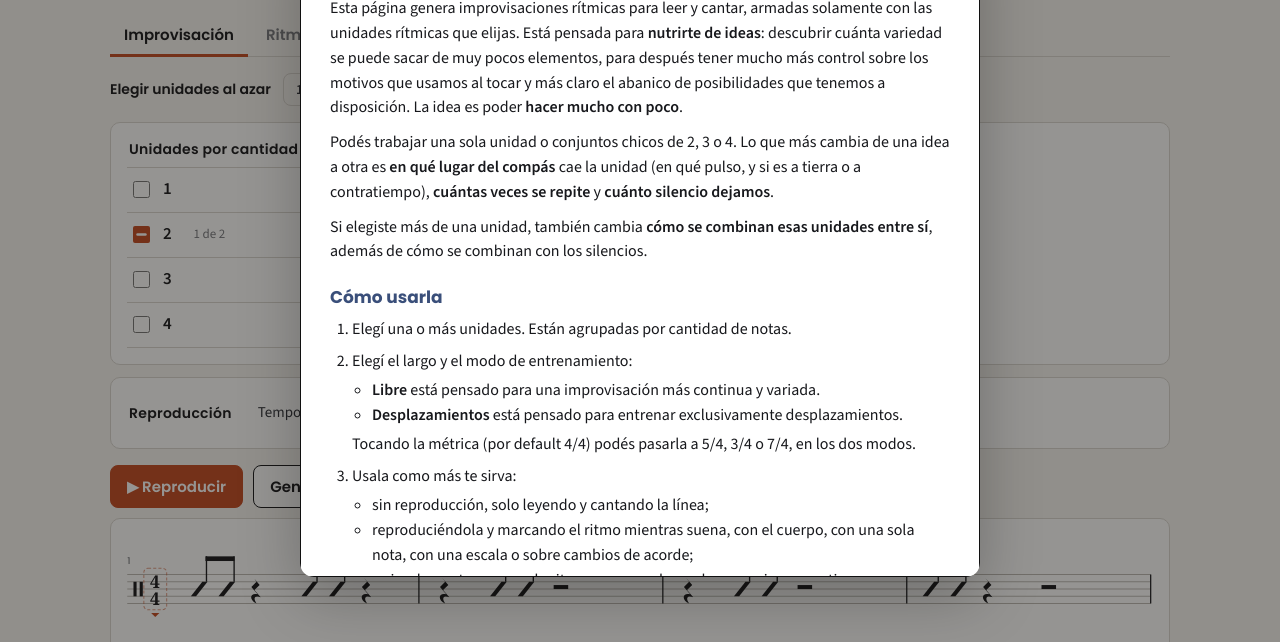
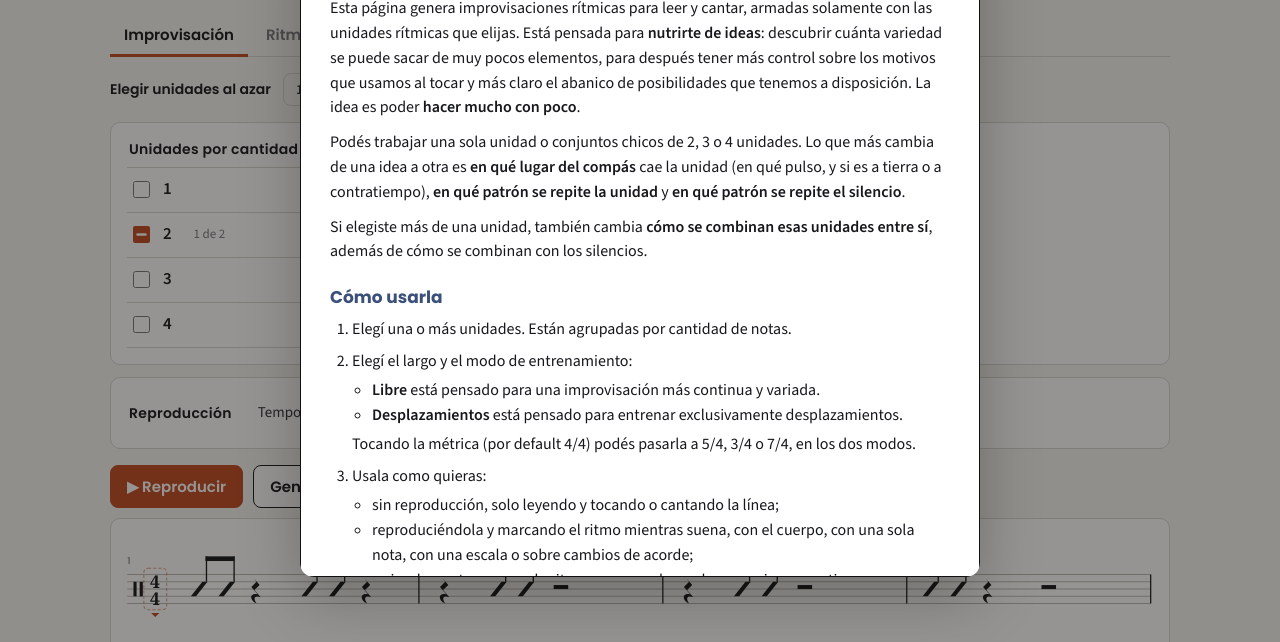
Before and after one commit to andykligman/entrenador-ritmico, a plain HTML site: page index.html in a window 1280 px wide. Shown: the part 151-793 px from the top of the page. Drawn offline with nearby package versions, Linux system fonts and the light colour scheme.

Commit message:
Ajustes al texto de bienvenida
Co-Authored-By: Claude Opus 5.5 <noreply@anthropic.com>
Claude-Session: https://claude.ai/code/session_01WEREQYk7orThHX6QA8bRv6

```diff
--- a/index.html
+++ b/index.html
@@ -172,8 +172,8 @@ footer{margin-top:26px;padding-top:12px;border-top:1px solid var(--rule);font-si
 <dialog id="intro" class="intro" aria-labelledby="introT">
   <div class="introIn">
   <h2 id="introT">Improvisación con unidades rítmicas</h2>
-  <p>Esta página genera improvisaciones rítmicas para leer y cantar, armadas solamente con las unidades rítmicas que elijas. Está pensada para <strong>nutrirte de ideas</strong>: descubrir cuánta variedad se puede sacar de muy pocos elementos, para después tener mucho más control sobre los motivos que usamos al tocar y más claro el abanico de posibilidades que tenemos a disposición. La idea es poder <strong>hacer mucho con poco</strong>.</p>
-  <p>Podés trabajar una sola unidad o conjuntos chicos de 2, 3 o 4. Lo que más cambia de una idea a otra es <strong>en qué lugar del compás</strong> cae la unidad (en qué pulso, y si es a tierra o a contratiempo), <strong>cuántas veces se repite</strong> y <strong>cuánto silencio dejamos</strong>.</p>
+  <p>Esta página genera improvisaciones rítmicas para leer y cantar, armadas solamente con las unidades rítmicas que elijas. Está pensada para <strong>nutrirte de ideas</strong>: descubrir cuánta variedad se puede sacar de muy pocos elementos, para después tener más control sobre los motivos que usamos al tocar y más claro el abanico de posibilidades que tenemos a disposición. La idea es poder <strong>hacer mucho con poco</strong>.</p>
+  <p>Podés trabajar una sola unidad o conjuntos chicos de 2, 3 o 4 unidades. Lo que más cambia de una idea a otra es <strong>en qué lugar del compás</strong> cae la unidad (en qué pulso, y si es a tierra o a contratiempo), <strong>en qué patrón se repite la unidad</strong> y <strong>en qué patrón se repite el silencio</strong>.</p>
   <p>Si elegiste más de una unidad, también cambia <strong>cómo se combinan esas unidades entre sí</strong>, además de cómo se combinan con los silencios.</p>
   <h3>Cómo usarla</h3>
   <ol>
@@ -182,14 +182,14 @@ footer{margin-top:26px;padding-top:12px;border-top:1px solid var(--rule);font-si
       <ul><li><strong>Libre</strong> está pensado para una improvisación más continua y variada.</li>
       <li><strong>Desplazamientos</strong> está pensado para entrenar exclusivamente desplazamientos.</li></ul>
       Tocando la métrica (por default 4/4) podés pasarla a 5/4, 3/4 o 7/4, en los dos modos.</li>
-    <li>Usala como más te sirva:
-      <ul><li>sin reproducción, solo leyendo y cantando la línea;</li>
+    <li>Usala como quieras:
+      <ul><li>sin reproducción, solo leyendo y tocando o cantando la línea;</li>
       <li>reproduciéndola y marcando el ritmo mientras suena, con el cuerpo, con una sola nota, con una escala o sobre cambios de acorde;</li>
       <li>o simplemente generando ritmos para usarlos en lo que quieras practicar.</li></ul></li>
   </ol>
   <h3>Después, lejos de la pantalla</h3>
   <p>La idea principal es usar el entrenador con una selección de unidades durante un rato, para nutrirte de ideas que quizás no se te ocurrirían. Después la onda es apagar la pantalla e improvisar solo con el metrónomo, buscando generar esa variedad y riqueza rítmica que estuviste trabajando.</p>
-  <p>Si lo usás con frecuencia, vas a mejorar en el aspecto rítmico en general, pero para mejorar en la improvisación hay que improvisar, no leer. Por eso conviene que haya un espacio aparte donde practiques improvisar desde el ritmo, idealmente con las mismas unidades que hayas usado en tu jornada con el entrenador.</p>
+  <p>Si lo usás con frecuencia, vas a mejorar en el aspecto rítmico en general, pero para mejorar en la improvisación hay que improvisar, no solo leer. Por eso conviene que haya un espacio aparte donde practiques improvisar desde el ritmo, idealmente con las mismas unidades que hayas usado en tu jornada con el entrenador.</p>
   <div class="introPie"><button class="btn prim" id="introOk">Empezar</button></div>
   </div>
 </dialog>
```
